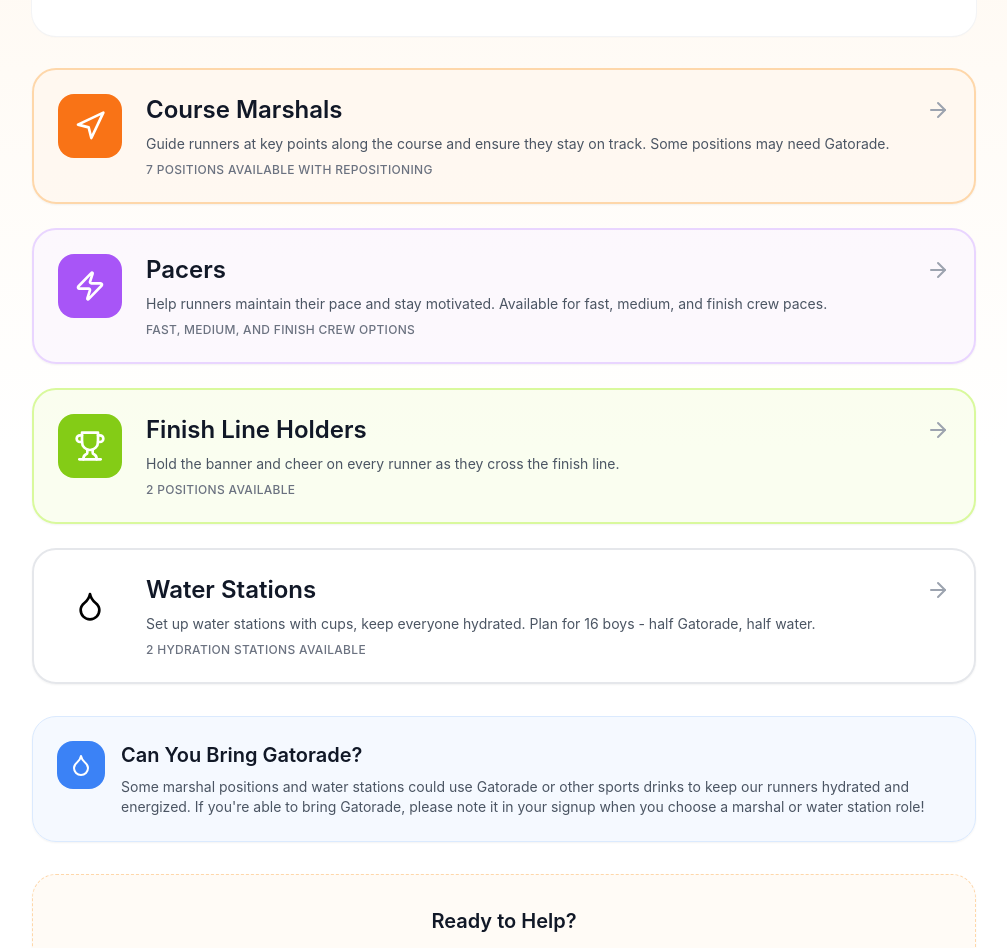
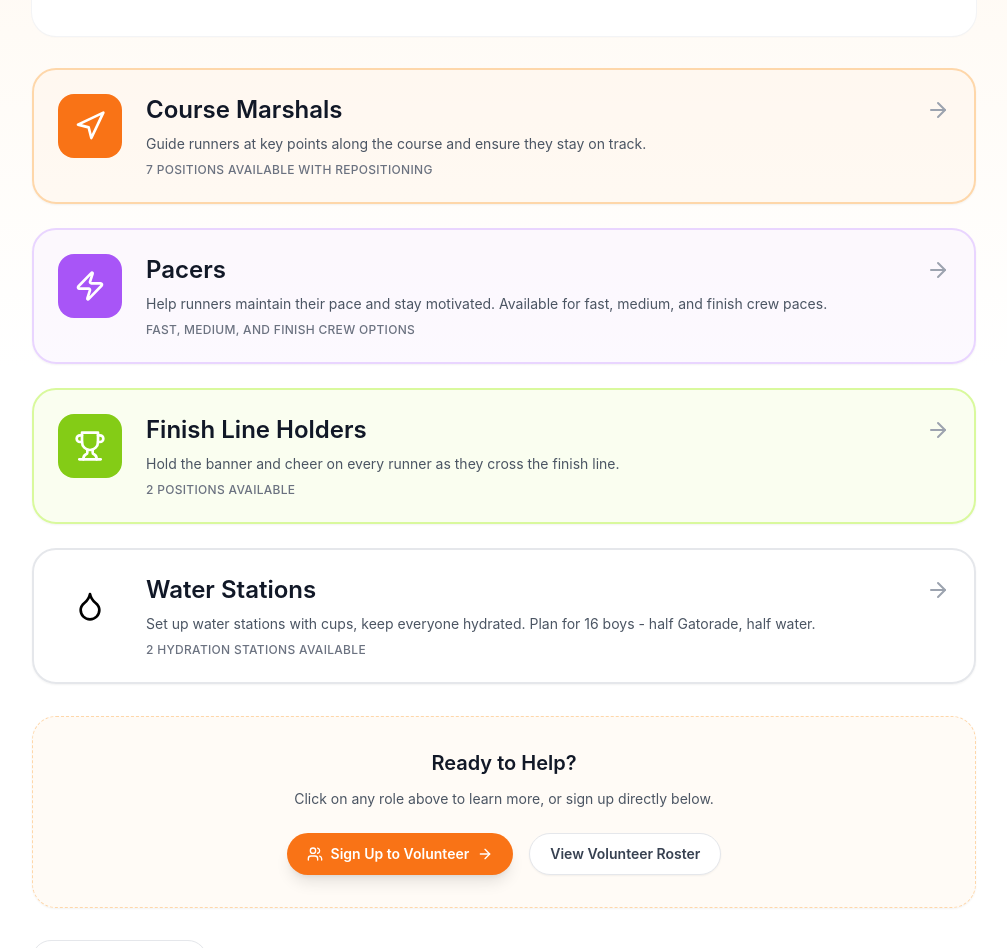
Before and after one commit to GoFast-Athlete-Training/GoFast-Events, a React (Vite) app: page /volunteer in a window 1280 px wide. Shown: the part 304-1252 px from the top of the page, without its empty margins (136-1143 px from the left). Built offline with nearby package versions, Linux system fonts and the light colour scheme.

Commit message:
Remove Gatorade section from volunteer overview - covered by water station page

```diff
--- a/src/pages/VolunteerOverview.tsx
+++ b/src/pages/VolunteerOverview.tsx
@@ -15,7 +15,7 @@ const VolunteerOverview = () => {
       name: 'Course Marshals',
       icon: Navigation,
       color: 'orange',
-      description: 'Guide runners at key points along the course and ensure they stay on track. Some positions may need Gatorade.',
+      description: 'Guide runners at key points along the course and ensure they stay on track.',
       link: '/volunteer/marshal',
       details: '7 positions available with repositioning',
     },
@@ -143,22 +143,6 @@ const VolunteerOverview = () => {
           })}
         </section>
 
-        {/* Gatorade Information */}
-        <section className="mt-8 rounded-3xl border border-blue-100 bg-blue-50/60 p-6 shadow-sm">
-          <div className="flex items-start gap-4">
-            <div className="rounded-2xl bg-blue-500 p-3">
-              <Droplet className="h-6 w-6 text-white" />
-            </div>
-            <div className="flex-1">
-              <h2 className="text-xl font-semibold text-gray-900">Can You Bring Gatorade?</h2>
-              <p className="mt-2 text-sm text-gray-600">
-                Some marshal positions and water stations could use Gatorade or other sports drinks to keep our runners hydrated and energized.
-                If you're able to bring Gatorade, please note it in your signup when you choose a marshal or water station role!
-              </p>
-            </div>
-          </div>
-        </section>
-
         {/* Quick Sign Up CTA */}
         <section className="mt-8 rounded-3xl border border-dashed border-orange-200 bg-orange-50/50 p-8 text-center shadow-sm">
           <h3 className="text-xl font-semibold text-gray-900">Ready to Help?</h3>
```
